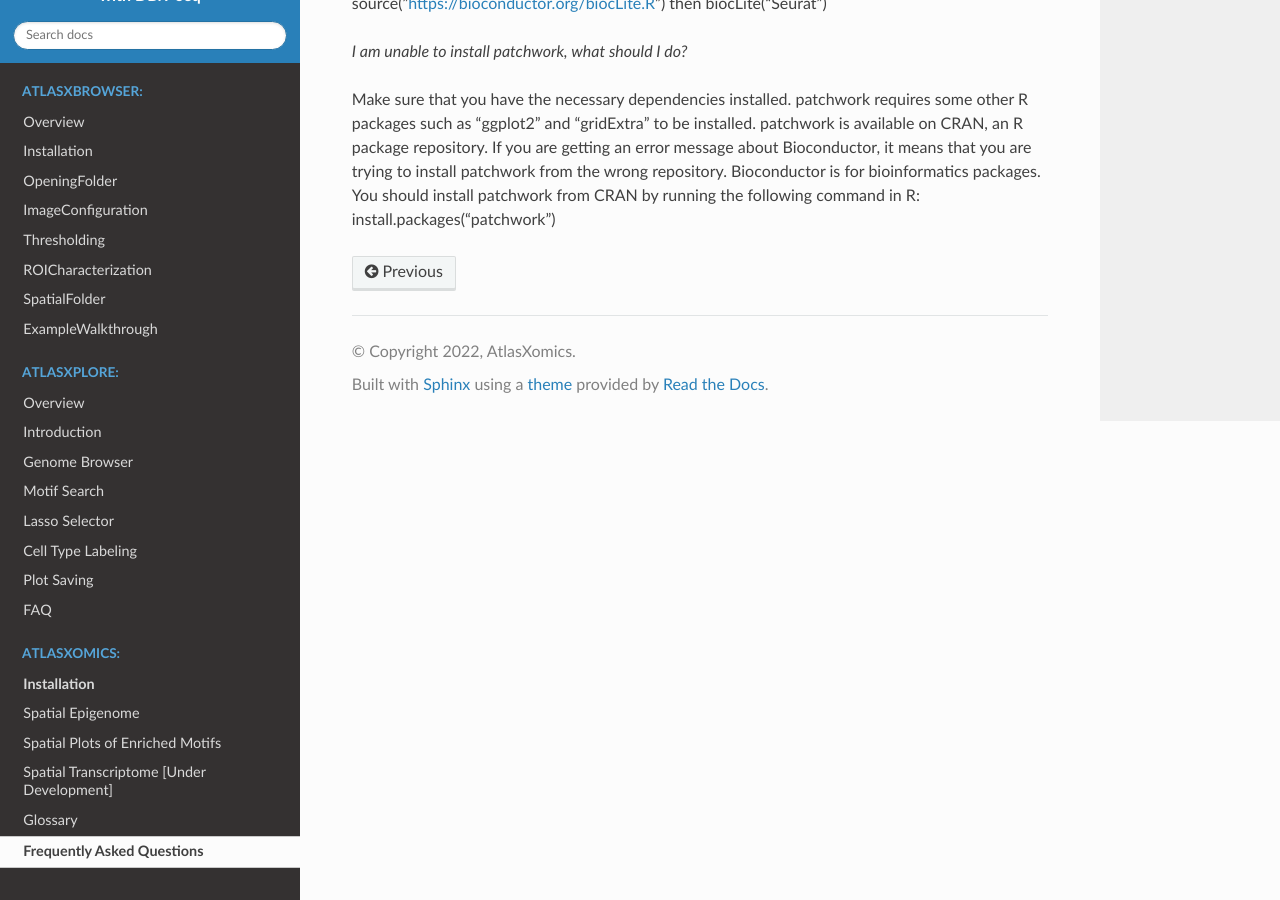
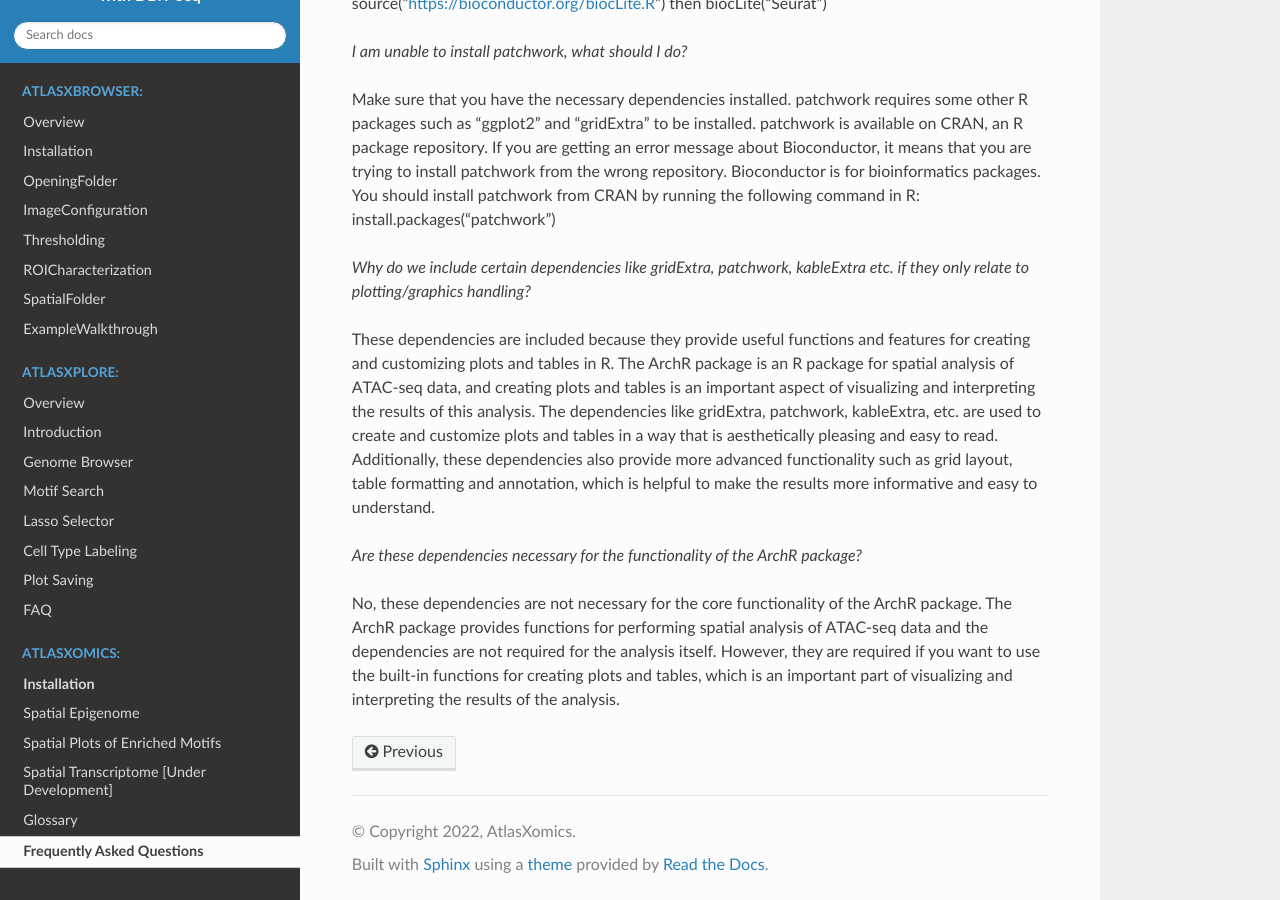
Before and after one commit to atlasxomics/AtlasXpipeline_docs, a Sphinx documentation site: the page built from docs/FAQ_Spatial_Epigenome.rst, in a window 1280 px wide and 900 px high, scrolled down 2424 px. Built offline with Sphinx 7.4.7 and the Read the Docs theme 2.0.0, drawn with Linux system fonts in a browser that asks for light colours.

Commit message:
Update FAQ_Spatial_Epigenome.rst

```diff
--- a/docs/FAQ_Spatial_Epigenome.rst
+++ b/docs/FAQ_Spatial_Epigenome.rst
@@ -82,3 +82,11 @@ Seurat is available on Bioconductor, an R package repository for bioinformatics
 
 Make sure that you have the necessary dependencies installed. patchwork requires some other R packages such as "ggplot2" and "gridExtra" to be installed.
 patchwork is available on CRAN, an R package repository. If you are getting an error message about Bioconductor, it means that you are trying to install patchwork from the wrong repository. Bioconductor is for bioinformatics packages. You should install patchwork from CRAN by running the following command in R: install.packages("patchwork")
+
+*Why do we include certain dependencies like gridExtra, patchwork, kableExtra etc. if they only relate to plotting/graphics handling?*
+
+These dependencies are included because they provide useful functions and features for creating and customizing plots and tables in R. The ArchR package is an R package for spatial analysis of ATAC-seq data, and creating plots and tables is an important aspect of visualizing and interpreting the results of this analysis. The dependencies like gridExtra, patchwork, kableExtra, etc. are used to create and customize plots and tables in a way that is aesthetically pleasing and easy to read. Additionally, these dependencies also provide more advanced functionality such as grid layout, table formatting and annotation, which is helpful to make the results more informative and easy to understand.
+
+*Are these dependencies necessary for the functionality of the ArchR package?*
+
+No, these dependencies are not necessary for the core functionality of the ArchR package. The ArchR package provides functions for performing spatial analysis of ATAC-seq data and the dependencies are not required for the analysis itself. However, they are required if you want to use the built-in functions for creating plots and tables, which is an important part of visualizing and interpreting the results of the analysis.
```
